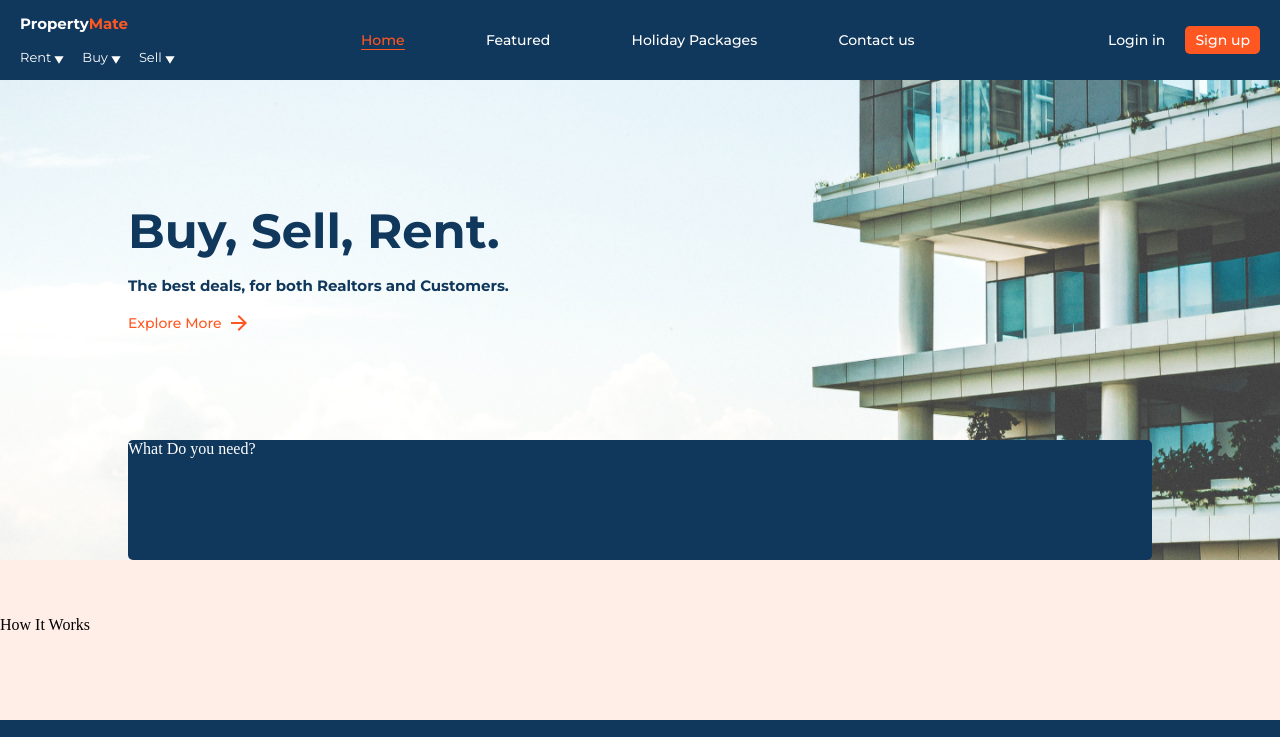
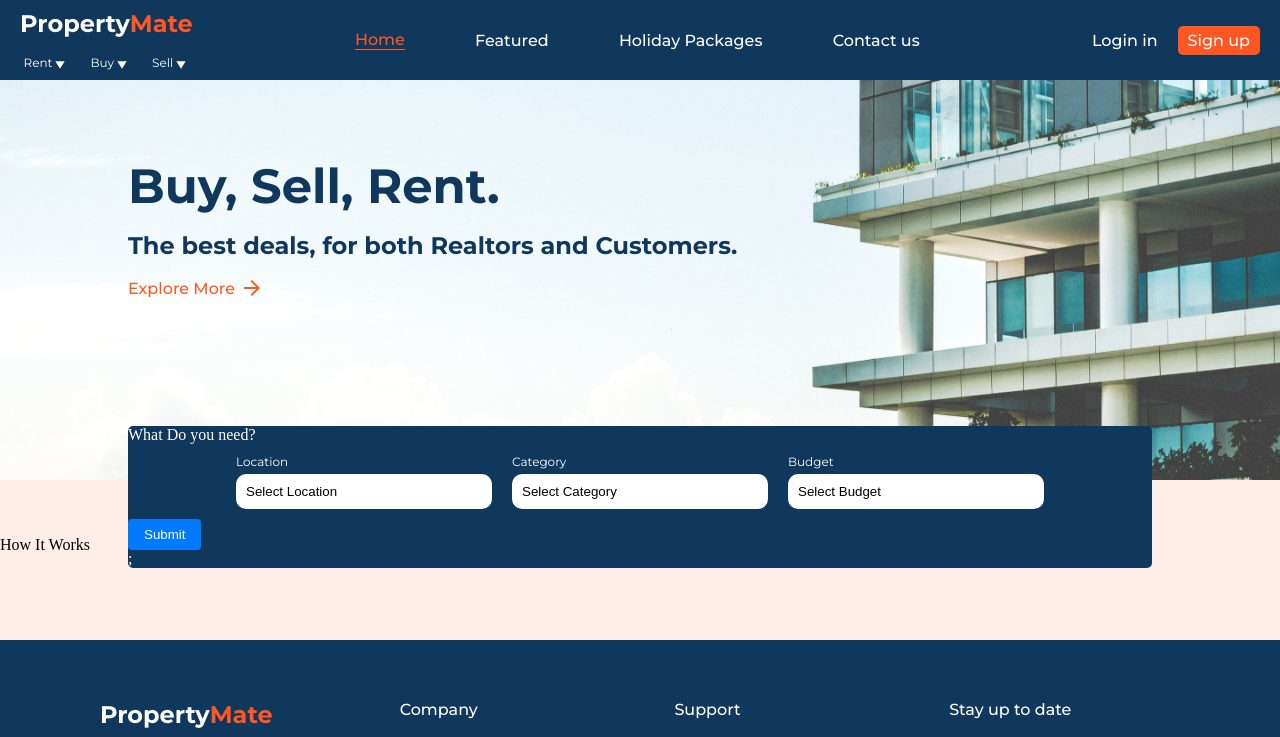
Before and after one commit to kartarkat/property-mate, a React (Create React App) app: page / in a window 1280 px wide. Shown: the top 737 px of the page. Built offline with nearby package versions, Linux system fonts and the light colour scheme.

Commit message:
initial design

```diff
--- /dev/null
+++ b/src/components/FormHelper/FormHelper.js
@@ -0,0 +1,110 @@
+import React, { useState } from 'react';
+import styles from './FormHelper.module.scss';
+
+const FormHelper = ({ config = [], onSubmit, submitButtonStyle, layout }) => {
+    const [formData, setFormData] = useState({});
+    const [formErrors, setFormErrors] = useState({});
+
+    const handleChange = (e) => {
+        const { name, value } = e.target;
+        setFormData((prevData) => ({ ...prevData, [name]: value }));
+        setFormErrors((prevErrors) => ({ ...prevErrors, [name]: '' }));
+    };
+
+    const handleSubmit = (e) => {
+        e.preventDefault();
+
+        // Perform form validation
+        const errors = {};
+        for (const field of config) {
+            const { label, name, required } = field;
+            if (required && !formData[name]) {
+                errors[name] = `${label} is required`;
+            }
+        }
+
+        if (Object.keys(errors).length > 0) {
+            setFormErrors(errors);
+        } else {
+            onSubmit(formData);
+        }
+    };
+
+    const renderSubmitButton = () => {
+        const buttonStyle = submitButtonStyle || {};
+        return (
+            <button type="submit" className={styles.submitButton} style={buttonStyle}>
+                Submit
+            </button>
+        );
+    };
+
+    const renderFields = (field, index) => {
+        const { label, name, type, options } = field;
+        const inputId = name.replace(/\s+/g, '-').toLowerCase();
+
+        const renderSelect = () => {
+            return (
+                <select
+                    id={inputId}
+                    name={name}
+                    value={formData[name] || ''}
+                    onChange={handleChange}
+                    defaultValue={''}
+                >
+                    <option value="" disabled hidden>
+                        Select {label}
+                    </option>
+                    {options.map((option) => (
+                        <option key={option.value} value={option.value}>
+                            {option.label}
+                        </option>
+                    ))}
+                </select>
+            );
+        };
+
+        const renderInput = () => (
+            <input
+                type={type}
+                id={inputId}
+                name={name}
+                value={formData[name] || ''}
+                placeholder={`Please Enter ${label}`}
+                onChange={handleChange}
+            />
+        );
+
+        const renderInputField = () => {
+            switch (type) {
+                case 'select':
+                    return renderSelect();
+                default:
+                    return renderInput();
+            }
+        };
+
+        return (
+            <div key={index} className={styles.field}>
+                    <label htmlFor={inputId} className={styles.label}>{label}</label>
+                    {renderInputField()}
+                    {formErrors[name] && <p className={styles.error}>{formErrors[name]}</p>}
+            </div>
+        );
+    };
+
+    return (
+        <div className={styles.container} >
+            <form className={styles.form}
+                onSubmit={handleSubmit}>
+                <div className={styles.fieldsContainer}
+                style={{ flexDirection: layout === 'vertical' ? 'column' : 'row' }}>
+                    {config.map(renderFields)}
+                </div>
+                {renderSubmitButton()}
+            </form>
+        </div>
+    );
+};
+
+export default FormHelper;
--- /dev/null
+++ b/src/components/FormHelper/FormHelper.module.scss
@@ -0,0 +1,58 @@
+@import '../../styles/global.scss';
+
+.container {
+
+    .form {
+
+        .fieldsContainer {
+            @include flexRow();
+            flex-wrap: wrap;
+
+            .field {
+                @include flexCol(flex-start, flex-start);
+                gap: 5px;
+                padding: 10px;
+
+                .label{
+                    @include content;
+                }
+
+                select{
+                    min-width: 20vw;
+                    background-color: $baseColor;
+                    padding: 10px;
+                    border-radius: 10px;
+                    color: black;
+                    border: none;
+                    -moz-appearance:none; /* Firefox */
+                    -webkit-appearance:none; /* Safari and Chrome */
+                    appearance:none;
+                }
+            }
+
+            @media only screen and (max-width: 600px) {
+                flex-direction: column !important;
+
+                .field{
+                    select{
+                        min-width: 45vw;
+                    }
+                }
+            }
+
+        }
+    }
+}
+
+.submitButton {
+    background-color: #007bff;
+    color: #fff;
+    border: none;
+    padding: 0.5rem 1rem;
+    border-radius: 4px;
+    cursor: pointer;
+
+    &:hover {
+        background-color: #0056b3;
+    }
+}
--- a/src/pages/Home/Home.js
+++ b/src/pages/Home/Home.js
@@ -1,8 +1,56 @@
 import React from 'react'
 import styles from './Home.module.scss'
 import ArrowForwardIcon from '@mui/icons-material/ArrowForward';
+import FormHelper from '../../components/FormHelper/FormHelper';
+
+const config = [
+    {
+      label: 'Location',
+      name: 'location',
+      type: 'select',
+      options: [
+        { label: 'Lagos, Nigeria', value: 'lagos-nigeria' },
+        { label: 'New York City, USA', value: 'new-york-city-usa' },
+        { label: 'Paris, France', value: 'paris-france' },
+        { label: 'Tokyo, Japan', value: 'tokyo-japan' },
+        { label: 'Sydney, Australia', value: 'sydney-australia' },
+      ],
+      required: true,
+    },
+    {
+      label: 'Category',
+      name: 'category',
+      type: 'select',
+      options: [
+        { label: '3 Bedroom Duplex', value: '3-bedroom-duplex' },
+        { label: 'Luxury Suite', value: 'luxury-suite' },
+        { label: 'Beachfront Villa', value: 'beachfront-villa' },
+        { label: 'Mountain Cabin', value: 'mountain-cabin' },
+        { label: 'City Loft', value: 'city-loft' },
+      ],
+      required: true,
+    },
+    {
+      label: 'Budget',
+      name: 'budget',
+      type: 'select',
+      options: [
+        { label: '2999 - 9999', value: '2999-9999' },
+        { label: '5000 - 10000', value: '5000-10000' },
+        { label: '10000 - 15000', value: '10000-15000' },
+        { label: '15000 - 20000', value: '15000-20000' },
+        { label: '20000+', value: '20000+' },
+      ],
+      required: true,
+    },
+  ];
+
 
 const Home = () => {
+    const handleSubmit = (data) => {
+        console.log('home data', data)
+
+    }
     return (
         <div className={styles.container}>
             <div className={styles.sectionOne}>
@@ -15,7 +63,7 @@ const Home = () => {
             </div>
             <div className={styles.sectionThree}>
                 <div className="heading">What Do you need?</div>
-
+                <FormHelper config={config} onSubmit={handleSubmit} />;
             </div>
 
         </div>
--- a/src/pages/Home/Home.module.scss
+++ b/src/pages/Home/Home.module.scss
@@ -43,16 +43,23 @@
     .sectionThree {
         width: 80%;
         position: absolute;
-        bottom: 10rem;
+        bottom: 9rem;
         color: $baseColor;
         background-color: $primaryColor;
         min-height: 15vh;
         border-radius: 5px;
     }
 
-    @media only screen and (max-width: 600px) {
+    @media only screen and (max-width: 600px),
+    only screen and (max-height: 800px) {
         .sectionThree {
-            bottom: 6.5rem;
+            bottom: 4.5rem;
+        }
+    }
+
+    @media only screen and (max-height: 800px) {
+        .sectionOne {
+            min-height: 50vh;
         }
     }
 }
--- a/src/styles/mixins.scss
+++ b/src/styles/mixins.scss
@@ -14,17 +14,17 @@
 @mixin heading {
   font-family: "Montserrat", sans-serif;
   font-weight: 700;
-  font-size: 15px;
+  font-size: 1.5rem;
 }
 
 @mixin subHeading {
   font-family: "Montserrat", sans-serif;
   font-weight: 500;
-  font-size: 14px;
+  font-size: 1rem;
 }
 
 @mixin content {
   font-family: "Montserrat", sans-serif;
   font-weight: 400;
-  font-size: 13px;
+  font-size: .75rem;
 }
```
